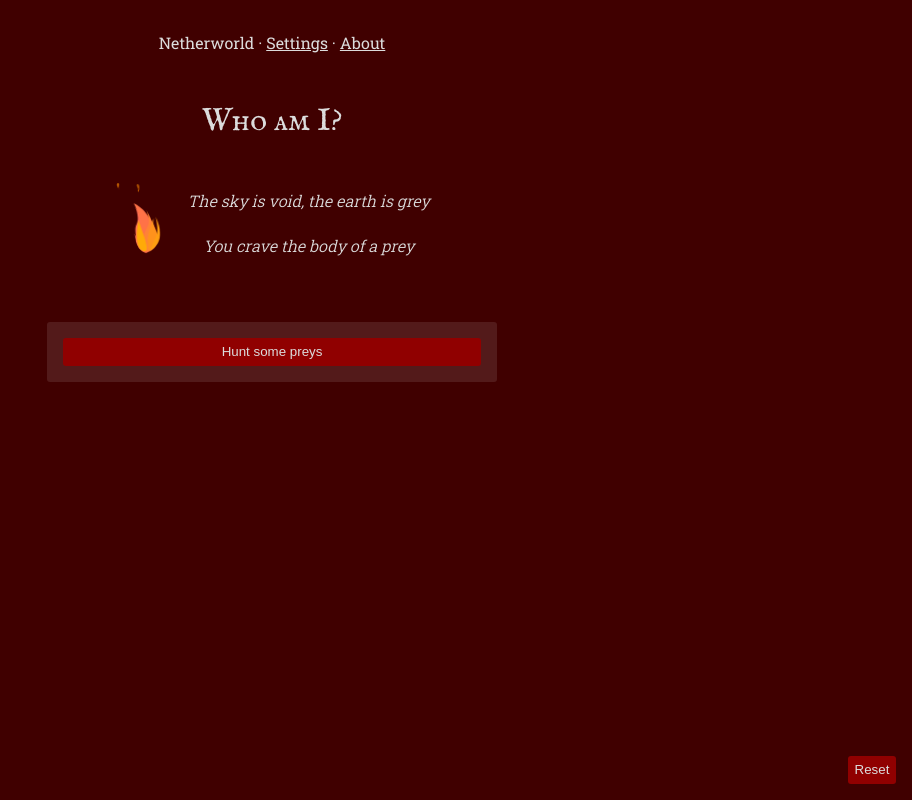
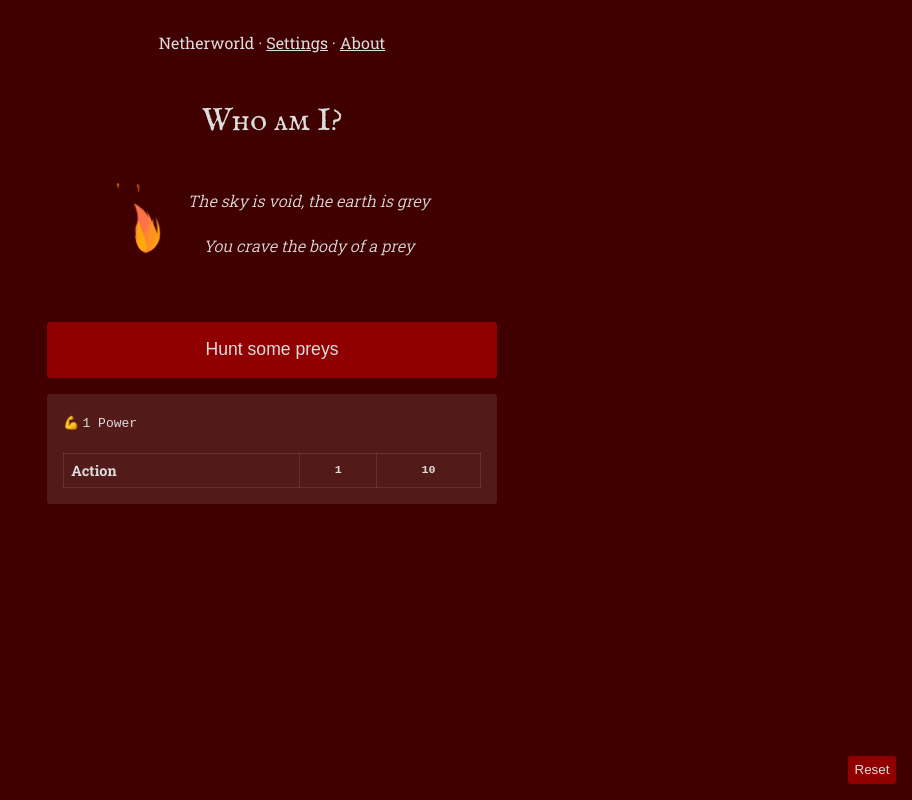
Before and after one commit to agateblue/demonology, a Vue app: page /#/ in a window 1280 px wide. Shown: the whole page, without its empty margins (368-1280 px from the left). Built offline with nearby package versions, Linux system fonts and the light colour scheme.

Commit message:
Reworked purchase layout, more compact, less clicks

```diff
--- a/src/App.vue
+++ b/src/App.vue
@@ -24,22 +24,10 @@
   <div class="align-items--center justify-content--center mb-4 text--2">
     <number-badge
       class="ml-4 float--right"
-      unit="soul"
+      unit="souls"
       :value="parseInt($store.state.current.souls)"
       v-if="$store.state.lifetime.souls > 0"
     > Souls</number-badge>
-    <number-badge
-      class="ml-4 float--right"
-      unit="minion"
-      :value="parseInt($store.state.current.minions)"
-      v-if="$store.state.current.minions > 0"
-    > Minions</number-badge>
-    <number-badge
-      class="ml-4 float--right"
-      unit="occultist"
-      :value="parseInt($store.state.current.occultists)"
-      v-if="$store.state.current.occultists > 0"
-    > Occultists</number-badge>
   </div>
   <router-view/>
   <div style="position: fixed; bottom: 1em; right: 1em" v-if="$store.state.settings.debug">
--- a/src/components/NumberBadge.vue
+++ b/src/components/NumberBadge.vue
@@ -20,10 +20,10 @@ export default {
   data () {
     return {
       unitToIcon: {
-        soul: '⚱️',
-        minion: '😈',
-        occultist: '🕯️',
-        prey: '🐇',
+        souls: '⚱️',
+        minions: '😈',
+        occultists: '🕯️',
+        preys: '🐇',
         power: '💪',
       },
       formatNumber
--- /dev/null
+++ b/src/components/PurchaseButton.vue
@@ -0,0 +1,41 @@
+<template>
+  <button @click.prevent="submit" :disabled="!canPurchase">
+    <number-badge
+      :value="cost.value"
+      :unit="cost.unit"
+    ></number-badge>
+  </button>
+</template>
+
+<script>
+import NumberBadge from '@/components/NumberBadge'
+
+export default {
+  props: {
+    costGetter: {},
+    quantity: {},
+  },
+  components: {
+    NumberBadge,
+  },
+  computed: {
+    cost () {
+      return this.costGetter(this.quantity)
+    },
+    canPurchase () {
+      return this.$store.state.current[this.cost.unit] >= this.cost.value
+    },
+    purchaseQuantity () {
+      return this.quantity
+    }
+  },
+  methods: {
+    submit () {
+      if (!this.canPurchase) {
+        return
+      }
+      this.$emit('purchase', {cost: this.cost, quantity: this.purchaseQuantity})
+    }
+  }
+}
+</script>
--- a/src/game.js
+++ b/src/game.js
@@ -21,6 +21,46 @@ export function filterUpgrades (upgrades, match) {
 export function multiplierFormat (value) {
   return (value - 1) * 100
 }
+
+export function getLinearIncreaseCost ({quantity, base, increaseFactor}) {
+  // original implementation by Emy
+  // >>> def cost(n):
+  // ...     return n * (10  + n * 5) - 5 * (n * (n + 1))//2
+  // ...
+  // console.assert(getLinearIncreaseCost({quantity: 1, base: 10, increaseFactor: 5}) === 10)
+  // console.assert(getLinearIncreaseCost({quantity: 2, base: 10, increaseFactor: 5}) === 25)
+  // console.assert(getLinearIncreaseCost({quantity: 3, base: 10, increaseFactor: 5}) === 45)
+  if (quantity < 0) {
+    return 0
+  }
+  return (
+    quantity * (base + quantity * increaseFactor)
+    - (
+      increaseFactor * (
+        Math.floor(quantity * (quantity + 1) / 2)
+      )
+    )
+  )
+}
+
+// >>> def getExponentialIncreaseCost(n):
+// ...     return 10 * ((1.5 ** (n-1) - 1) // (1.5 - 1))
+// ...
+// >>>
+// >>> cost(3)
+// 20.0
+// >>> cost(4)
+// 40.0
+// >>> cost(5)
+// 80.0
+// >>> cost(6)
+// 130.0
+// >>> cost(1)
+// 0.0
+// >>> cost(2)
+// 10.0
+// avec un rate de 1.5
+// et une base à 10
 
 export const DEFAULT_VALUES = {
   clicks: 0,
@@ -292,12 +332,29 @@ export function computedValues({state}) {
     },
 
     'minions.baseCost': () => {return 10},
+    'minions.costIncreaseFactor': () => {return 5},
     'minions.basePower': () => {return 1},
     'minions.enabled': () => {
       return state.total.souls >= get('minions.baseCost')
     },
     'minions.cost': () => {
       return (state.lifetime.minions + 1) * get('minions.baseCost')
+    },
+    'minions.costGetter': () => {
+      return (quantity) => {
+        let originalCost = getLinearIncreaseCost({
+          quantity: state.lifetime.minions,
+          base: get('minions.baseCost'),
+          increaseFactor: get('minions.costIncreaseFactor'),
+        })
+
+        let cost = getLinearIncreaseCost({
+          quantity: quantity + state.lifetime.minions,
+          base: get('minions.baseCost'),
+          increaseFactor: get('minions.costIncreaseFactor'),
+        })
+        return {value: cost - originalCost, unit: 'souls'}
+      }
     },
     'minions.power': () => {
       return get('minions.basePower')
@@ -306,13 +363,30 @@ export function computedValues({state}) {
       return get('minions.power') * state.current.minions
     },
 
-    'occultists.baseCost': () => {return 5},
+    'occultists.baseCost': () => {return 10},
+    'occultists.costIncreaseFactor': () => {return 5},
     'occultists.basePower': () => {return 1},
     'occultists.enabled': () => {
       return state.total.minions >= get('occultists.baseCost')
     },
     'occultists.cost': () => {
       return (state.lifetime.occultists + 1) * get('occultists.baseCost')
+    },
+    'occultists.costGetter': () => {
+      return (quantity) => {
+        let originalCost = getLinearIncreaseCost({
+          quantity: state.lifetime.occultists,
+          base: get('occultists.baseCost'),
+          increaseFactor: get('occultists.costIncreaseFactor'),
+        })
+
+        let cost = getLinearIncreaseCost({
+          quantity: quantity + state.lifetime.occultists,
+          base: get('occultists.baseCost'),
+          increaseFactor: get('occultists.costIncreaseFactor'),
+        })
+        return {value: cost - originalCost, unit: 'minions'}
+      }
     },
     'occultists.perTick': () => {
       return get('minions.power.total') * state.current.occultists * get('occultists.basePower')
--- a/src/styles.css
+++ b/src/styles.css
@@ -60,9 +60,11 @@ body {
 section {
   padding: var(--spacing-3);
   border-radius: var(--border-radius);
-  background-color: rgba(255, 255, 255, 0.1);
   margin-left: auto;
   margin-right: auto;
+}
+section:not(.transparent) {
+  background-color: rgba(255, 255, 255, 0.1);
 }
 body > * {
   margin: 0 auto;
@@ -141,6 +143,9 @@ a.router-link-active {
 
 .text--center {
   text-align: center;
+}
+.text--monospace {
+  font-family: monospace;
 }
 .text--1 {
   font-size: 110%;
--- a/src/views/Home.vue
+++ b/src/views/Home.vue
@@ -2,36 +2,65 @@
   <div>
     <div class="stackable row">
       <div>
-        <section class="tiny">
-          <h2 v-if="$store.state.total.souls > 0">
-            Hunt ·
-            <number-badge
-              unit="power"
-              :value="parseInt($store.getters['values']['hunt.power'])"
-            ></number-badge>
-          </h2>
+        <section class="tiny transparent px-0 pt-0">
           <button
-            class="fluid"
+            class="fluid py-3 text--1"
             @click.prevent="hunt">
             Hunt some preys
           </button>
         </section>
-
-        <section class="tiny mt-3" v-if="$store.getters['values']['minions.enabled']">
-          <h2>
-            Legion
-          </h2>
-          <button
-            class="fluid"
-            :disabled="$store.state.current.souls < $store.getters.values['minions.cost']"
-            @click.prevent="$store.commit('purchase', {name: 'minions', value: 1, cost: $store.getters.values['minions.cost'] })"
-          >
-            Turn a prey into a minion for
+        <section class="tiny">
+          <div class="stackable row">
             <number-badge
-              unit="soul"
-              :value="$store.getters.values['minions.cost']"
-            ></number-badge>
-          </button>
+              unit="power"
+              :value="parseInt($store.getters['values']['hunt.power'])"
+            > Power</number-badge>
+            <number-badge
+              unit="minions"
+              :value="parseInt($store.state.current.minions)"
+              v-if="$store.state.current.minions > 0"
+            > Minions</number-badge>
+            <number-badge
+              unit="occultists"
+              :value="parseInt($store.state.current.occultists)"
+              v-if="$store.state.current.occultists > 0"
+            > Occultists</number-badge>
+          </div>
+          <table class="my-4">
+            <thead>
+              <th>Action</th>
+              <th class="text--center text--monospace">1</th>
+              <th class="text--center text--monospace">10</th>
+            </thead>
+            <tbody>
+              <tr v-if="$store.getters['values']['minions.enabled']">
+                <td>
+                  Turn preys into Minions
+                </td>
+                <td v-for="quantity in [1, 10]" :key="quantity">
+                  <purchase-button
+                    class="fluid"
+                    :quantity="quantity"
+                    :cost-getter="$store.getters['values']['minions.costGetter']"
+                    @purchase="$store.commit('purchase', {name: 'minions', quantity: $event.quantity, cost: $event.cost })"
+                  ></purchase-button>
+                </td>
+              </tr>
+              <tr v-if="$store.getters['values']['occultists.enabled']">
+                <td>
+                  Turn preys into Occultists
+                </td>
+                <td v-for="quantity in [1, 10]" :key="quantity">
+                  <purchase-button
+                    class="fluid"
+                    :quantity="quantity"
+                    :cost-getter="$store.getters['values']['occultists.costGetter']"
+                    @purchase="$store.commit('purchase', {name: 'occultists', quantity: $event.quantity, cost: $event.cost })"
+                  ></purchase-button>
+                </td>
+              </tr>
+            </tbody>
+          </table>
           <p v-if="$store.state.current.minions > 0">
             Your legion improves your power by
             <number-badge
@@ -40,26 +69,10 @@
             >
             </number-badge>.
           </p>
-        </section>
-        <section class="tiny mt-3" v-if="$store.getters['values']['occultists.enabled']">
-          <h2>
-            Occultists
-          </h2>
-          <button
-            class="fluid"
-            :disabled="$store.state.current.minions < $store.getters.values['occultists.cost']"
-            @click.prevent="$store.commit('recruitOccultist', {value: 1, cost: $store.getters.values['occultists.cost'] })"
-          >
-            Turn a prey into an occultist for
+          <p v-if="$store.state.current.occultists > 0">
+            Your occultists channel your legion into the mortal realm, granting you
             <number-badge
-              unit="minion"
-              :value="$store.getters.values['occultists.cost']"
-            ></number-badge>
-          </button>
-          <p v-if="$store.state.current.occultists > 0">
-            Your occultist channel your legion into the mortal realm, granting you
-            <number-badge
-              unit="soul"
+              unit="souls"
               :value="parseInt($store.getters['values']['occultists.perTick'])"
             ></number-badge> every second.
           </p>
@@ -79,7 +92,7 @@
                 Purchase for
                 <number-badge
                   :value="upgrade.cost"
-                  unit="soul"
+                  unit="souls"
                 ></number-badge>
               </button>
             </div>
@@ -102,10 +115,12 @@
 import {formatNumber} from '@/utils'
 
 import NumberBadge from '@/components/NumberBadge'
+import PurchaseButton from '@/components/PurchaseButton'
 
 export default {
   components: {
     NumberBadge,
+    PurchaseButton,
   },
   data () {
     return {
```
Also changed, not shown: src/store.js (+6 -16 lines), 1 other file (tests, documents, lock files or other folders).
